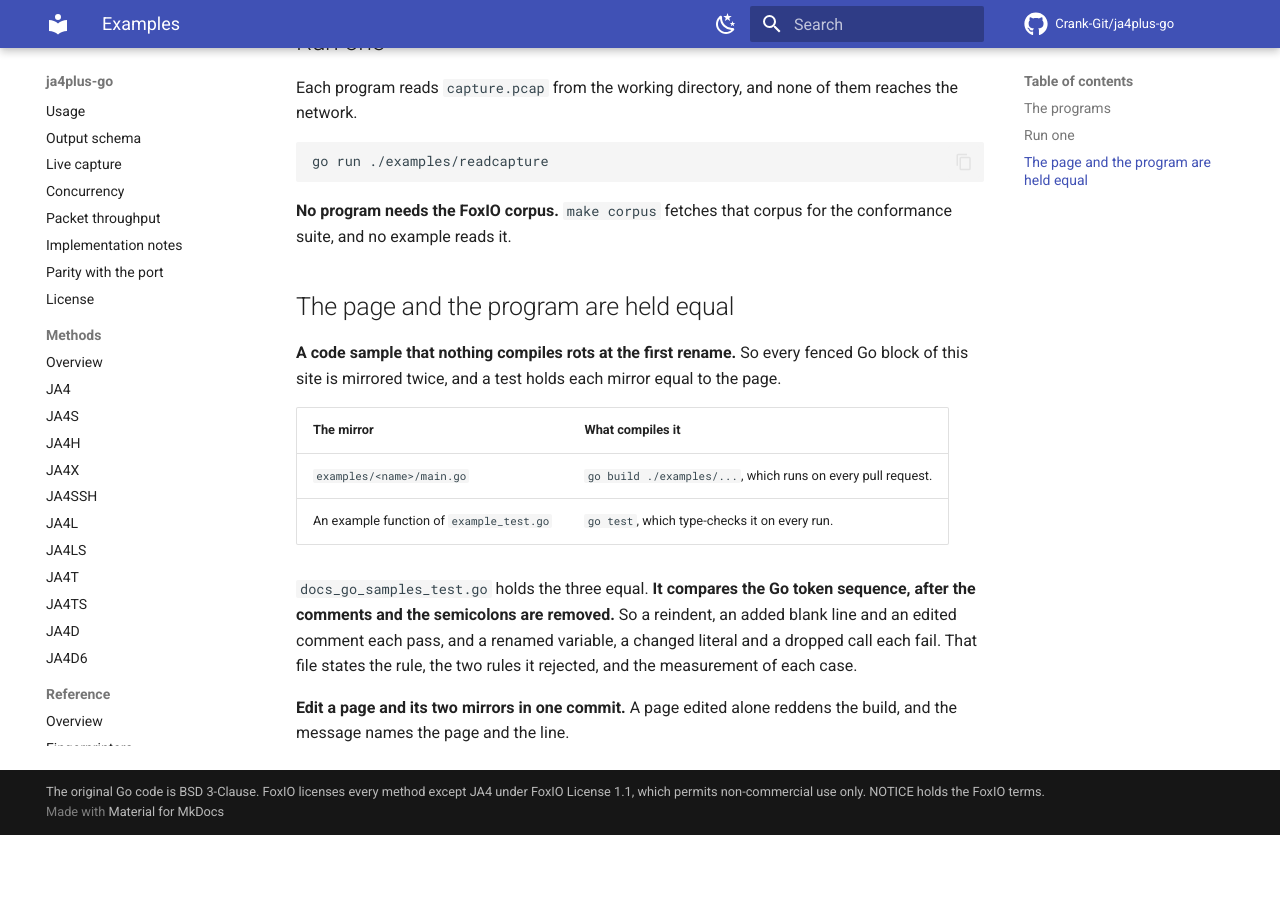
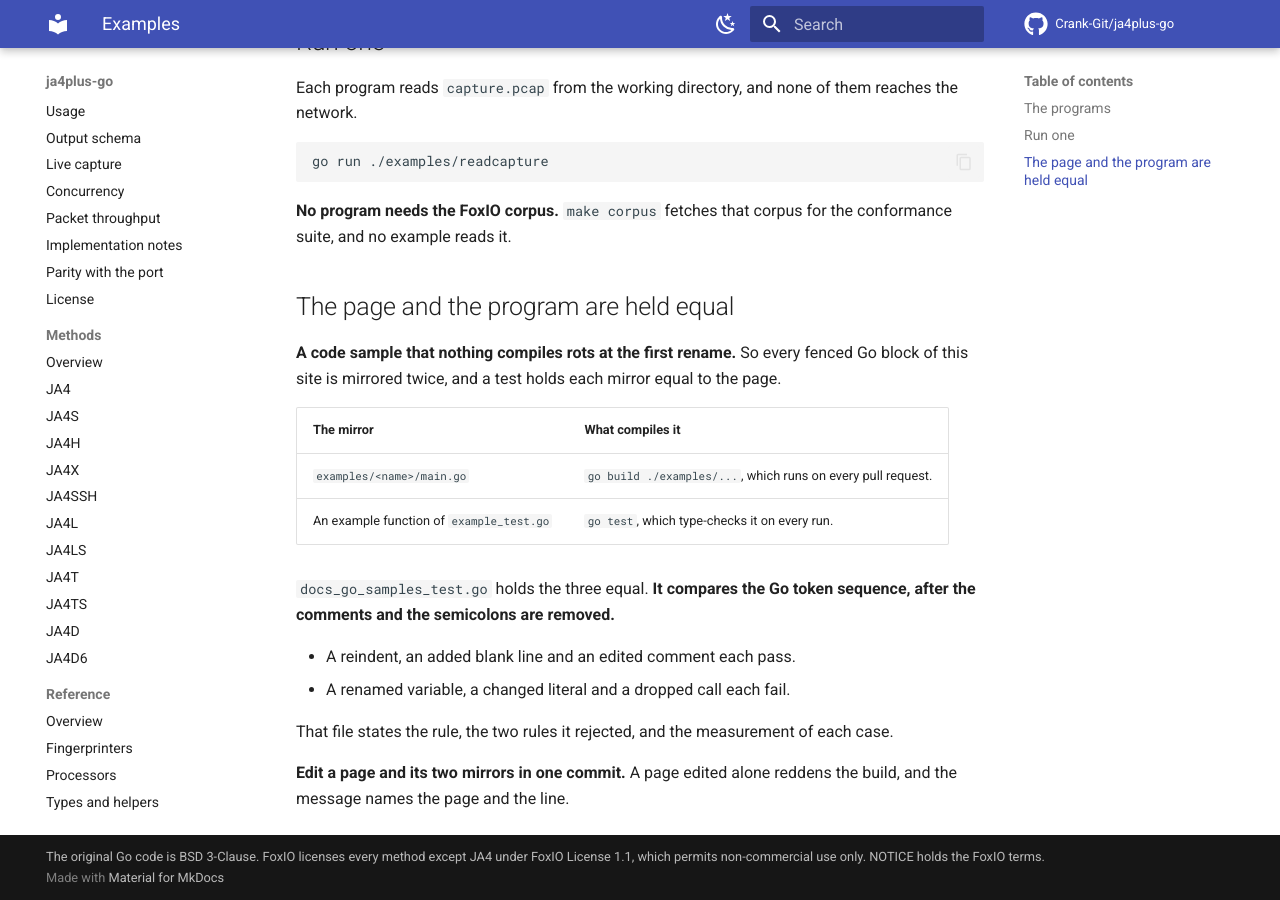
Before and after one commit to Crank-Git/ja4plus-go, an MkDocs documentation site: the page built from docs/reference/examples.md, in a window 1280 px wide and 900 px high, scrolled down 660 px. Built offline with MkDocs 1.6.1 and Material for MkDocs 9.7.7, drawn with Linux system fonts in a browser that asks for light colours; comment, search, counter and statistics services are not loaded; before the commit the page ends 1495 px from its top, so only the background shows below that.

```diff
--- a/docs/reference/examples.md
+++ b/docs/reference/examples.md
@@ -35,10 +35,12 @@ of this site is mirrored twice, and a test holds each mirror equal to the page.
 | An example function of `example_test.go` | `go test`, which type-checks it on every run. |
 
 `docs_go_samples_test.go` holds the three equal. **It compares the Go token sequence, after
-the comments and the semicolons are removed.** So a reindent, an added blank line and an
-edited comment each pass, and a renamed variable, a changed literal and a dropped call each
-fail. That file states the rule, the two rules it rejected, and the measurement of each
-case.
+the comments and the semicolons are removed.**
+
+- A reindent, an added blank line and an edited comment each pass.
+- A renamed variable, a changed literal and a dropped call each fail.
+
+That file states the rule, the two rules it rejected, and the measurement of each case.
 
 **Edit a page and its two mirrors in one commit.** A page edited alone reddens the build,
 and the message names the page and the line.
```
Also changed, not shown: docs/reference/index.md (+3 -3 lines), docs/reference/types.md (+6 -2 lines).
